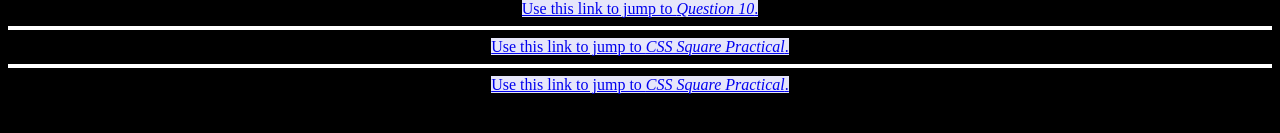
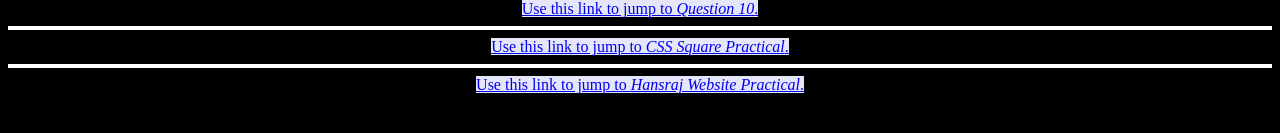
Before and after one commit to 10MayDhyani/Practicals, a plain HTML site: page index.html in a window 1280 px wide. Shown: the part 447-580 px from the top of the page. Drawn offline with Linux system fonts and the light colour scheme.

Commit message:
Update index.html

```diff
--- a/index.html
+++ b/index.html
@@ -25,6 +25,6 @@
     <hr size="4" color="white">
     <center><a href="square.html" style="background-color:lavender">Use this link to jump to <em>CSS Square Practical</em>.</a></center>
     <hr size="4" color="white">
-    <center><a href="Website.html" style="background-color:lavender">Use this link to jump to <em>CSS Square Practical</em>.</a></center>
+    <center><a href="Website.html" style="background-color:lavender">Use this link to jump to <em>Hansraj Website Practical</em>.</a></center>
   </body>
 </html>
```
